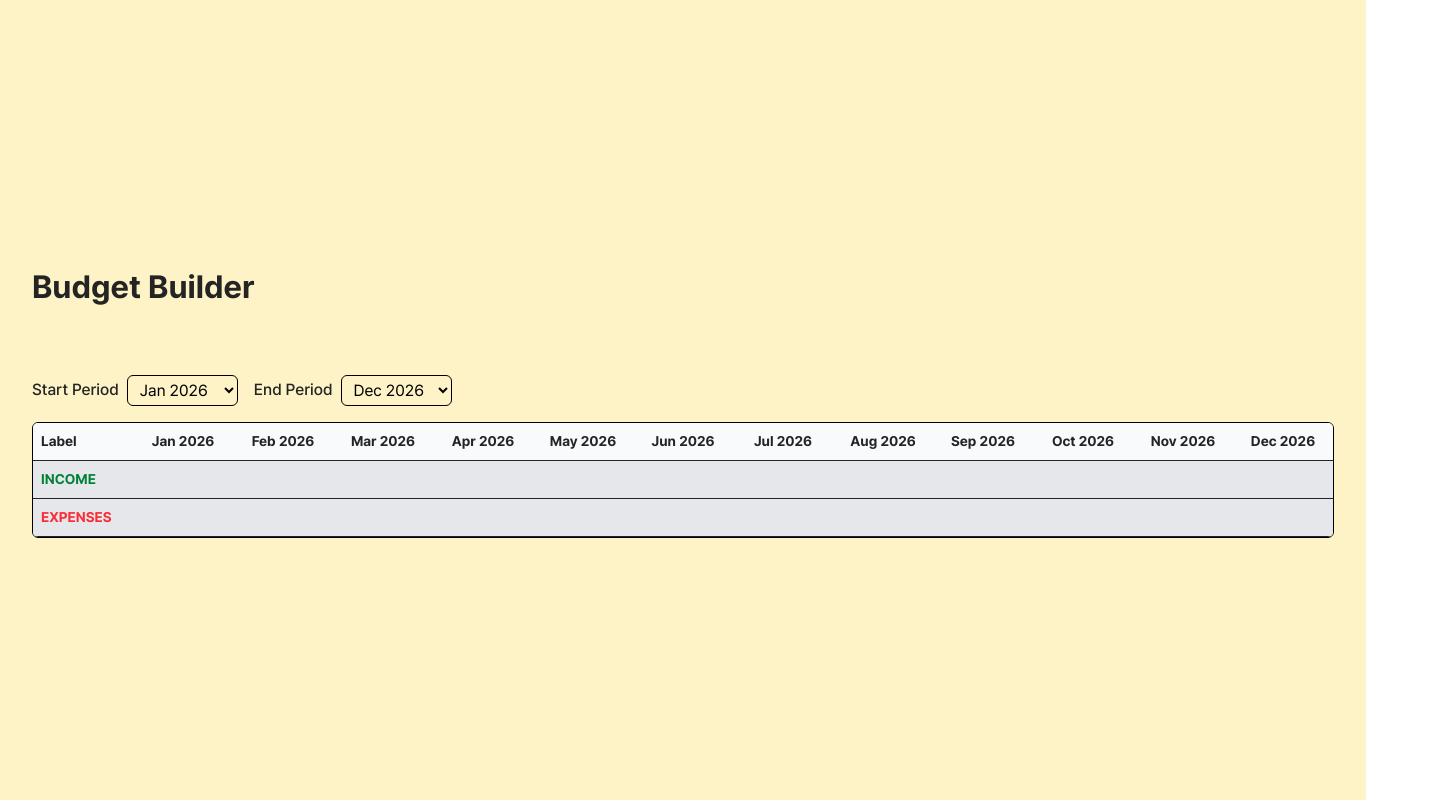
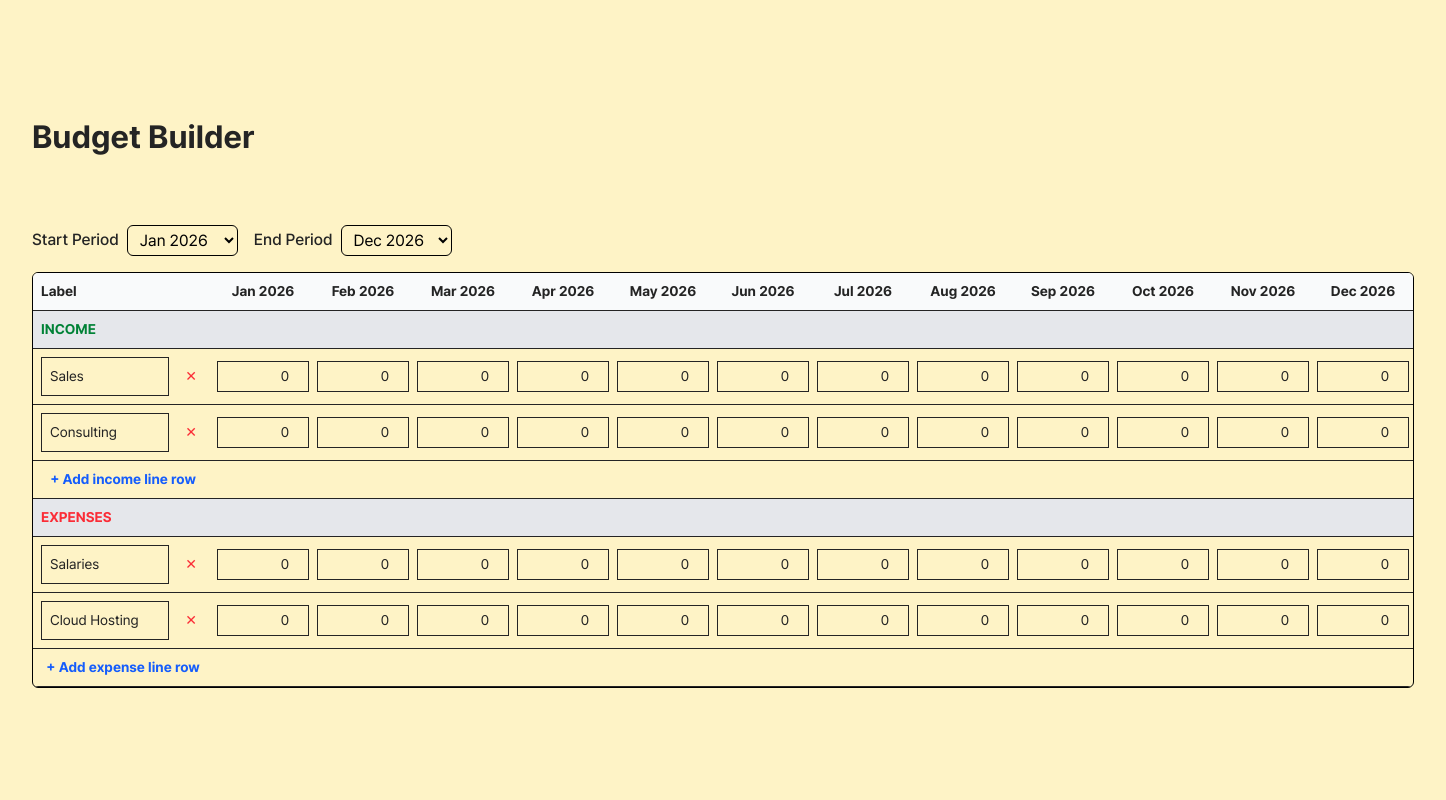
Before and after one commit to Yundimin/budget-builder, an Angular app: page / in a window 1280 px wide. Shown: the whole page, 1446 px wide, since content can reach past the window. Built offline with nearby package versions, Linux system fonts and the light colour scheme.

Commit message:
income,expense rows and budget row add delete btn

```diff
--- a/src/app/components/budget/budget.html
+++ b/src/app/components/budget/budget.html
@@ -32,7 +32,7 @@
         <table class="w-fit h-fit text-[14px] text-[#242424]">
           <thead>
             <tr class="bg-gray-50 border-b">
-              <th class="p-2 text-left w-fit min-w-[100px]">Label</th>
+              <th class="p-[8px] text-left w-fit min-w-[180px]">Label</th>
               @for (month of tableMonths(); track $index) {
               <th class="p-[8px] text-center min-w-[100px]">
                 {{ month.label }}
@@ -47,6 +47,41 @@
               <td></td>
               }
             </tr>
+            @for (row of incomeRows(); track $index) {
+            <tr class="border-b">
+              <td class="p-[8px]">
+                <div class="flex items-center gap-[8px]">
+                  <input
+                    class="border p-[8px] w-full"
+                    type="text"
+                    [value]="row.label"
+                    (input)="changeLabelName('income', row.id, $event)"
+                  />
+                  <button
+                    type="button"
+                    class="w-[30px] h-[30px] flex justify-center items-center text-[14px] p-[8px] text-red-500 cursor-pointer rounded-[8px] hover:bg-gray-50 active:bg-gray-100"
+                    (click)="deleteRow('income', row.id)"
+                  >
+                    ✕
+                  </button>
+                </div>
+              </td>
+
+              @for (month of tableMonths(); track $index) {
+              <td class="p-[4px]">
+                <input
+                  class="border p-[4px] w-full text-right"
+                  type="number"
+                  [value]="row.values[month.id]"
+                />
+              </td>
+              }
+            </tr>
+            }
+
+            <tr class="hover:bg-gray-50 active:bg-gray-100 cursor-pointer border-b">
+              <th (click)="addRow('income')" class="p-[8px] text-blue-600">+ Add income line row</th>
+            </tr>
 
             <tr class="bg-gray-200 border-b">
               <td class="p-[8px] font-bold text-red-500">EXPENSES</td>
@@ -54,6 +89,41 @@
               <td></td>
               }
             </tr>
+
+            @for (row of expenseRows(); track $index) {
+            <tr class="border-b">
+              <td class="p-[8px]">
+                <div class="flex items-center gap-[8px]">
+                  <input
+                    class="border p-[8px] w-full"
+                    type="text"
+                    [value]="row.label"
+                    (input)="changeLabelName('expense', row.id, $event)"
+                  />
+                  <button
+                    type="button"
+                    class="w-[30px] h-[30px] flex justify-center items-center text-[14px] p-[8px] text-red-500 cursor-pointer rounded-[8px] hover:bg-gray-50 active:bg-gray-100"
+                    (click)="deleteRow('expense', row.id)"
+                  >
+                    ✕
+                  </button>
+                </div>
+              </td>
+
+              @for (month of tableMonths(); track $index) {
+              <td class="p-[4px]">
+                <input
+                  class="border p-[4px] w-full text-right"
+                  type="number"
+                  [value]="row.values[month.id]"
+                />
+              </td>
+              }
+            </tr>
+            }
+            <tr class="hover:bg-gray-50 active:bg-gray-100 cursor-pointer border-b">
+              <th (click)="addRow('expense')" class="p-[8px] text-blue-600">+ Add expense line row</th>
+            </tr>
           </tbody>
         </table>
       </div>
--- a/src/app/components/budget/budget.ts
+++ b/src/app/components/budget/budget.ts
@@ -1,5 +1,5 @@
 import { Component, computed, signal } from '@angular/core';
-import { DateRange, Month } from '../../interfaces/budget.inferface';
+import { DateRange, Month, RowItem } from '../../interfaces/budget.inferface';
 
 @Component({
   selector: 'app-budget',
@@ -9,6 +9,7 @@ import { DateRange, Month } from '../../interfaces/budget.inferface';
   standalone: true,
 })
 export class Budget {
+  public defaultNumber: number = 0;
   public dateRange = signal<DateRange>({
     startYear: 2026,
     startMonth: 1,
@@ -63,6 +64,11 @@ export class Budget {
 
     return list;
   });
+  public incomeRows = signal<RowItem[]>([this.setNewRow('Sales'), this.setNewRow('Consulting')]);
+  public expenseRows = signal<RowItem[]>([
+    this.setNewRow('Salaries'),
+    this.setNewRow('Cloud Hosting'),
+  ]);
 
   changeMonthToWord(month: number): string {
     return ['Jan', 'Feb', 'Mar', 'Apr', 'May', 'Jun', 'Jul', 'Aug', 'Sep', 'Oct', 'Nov', 'Dec'][
@@ -88,4 +94,46 @@ export class Budget {
       endMonth: +target.value.split('-')[1],
     }));
   }
+
+  setNewRow(label: string): RowItem {
+    const values: Record<string, number> = {};
+    this.tableMonths().forEach((month) => (values[month.id] = 0));
+
+    return {
+      id: `row-${Date.now()}-${++this.defaultNumber}`,
+      label,
+      values,
+    };
+  }
+
+  changeLabelName(type: 'income' | 'expense', rowId: string, event: Event) {
+    const target = event.target as HTMLInputElement;
+    const value = target.value;
+
+    if (type === 'income') {
+      this.incomeRows.update((rows) =>
+        rows.map((row) => (row.id === rowId ? { ...row, label: value } : row))
+      );
+    } else {
+      this.expenseRows.update((rows) =>
+        rows.map((row) => (row.id === rowId ? { ...row, label: value } : row))
+      );
+    }
+  }
+
+  deleteRow(section: 'income' | 'expense', rowId: string) {
+    if (section === 'income') {
+      this.incomeRows.update((rows) => rows.filter((row) => row.id !== rowId));
+    } else {
+      this.expenseRows.update((rows) => rows.filter((row) => row.id !== rowId));
+    }
+  }
+
+  addRow(section: 'income' | 'expense') {
+    if (section === 'income') {
+      this.incomeRows.update((rows) => [...rows, this.setNewRow('New Income')]);
+    } else {
+      this.expenseRows.update((rows) => [...rows, this.setNewRow('New Expense')]);
+    }
+  }
 }
--- a/src/app/interfaces/budget.inferface.ts
+++ b/src/app/interfaces/budget.inferface.ts
@@ -11,3 +11,9 @@ export interface DateRange {
   endYear: number;
   endMonth: number;
 }
+
+export interface RowItem {
+  id: string;
+  label: string;
+  values: Record<string, number>;
+}
```
